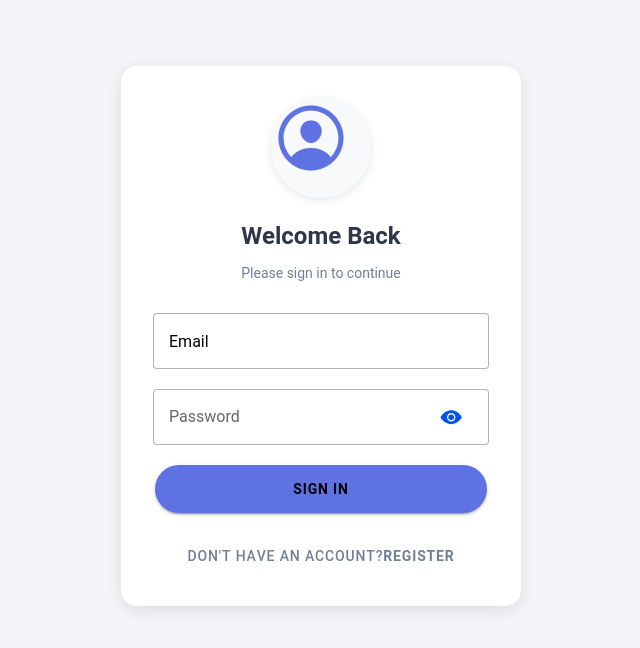
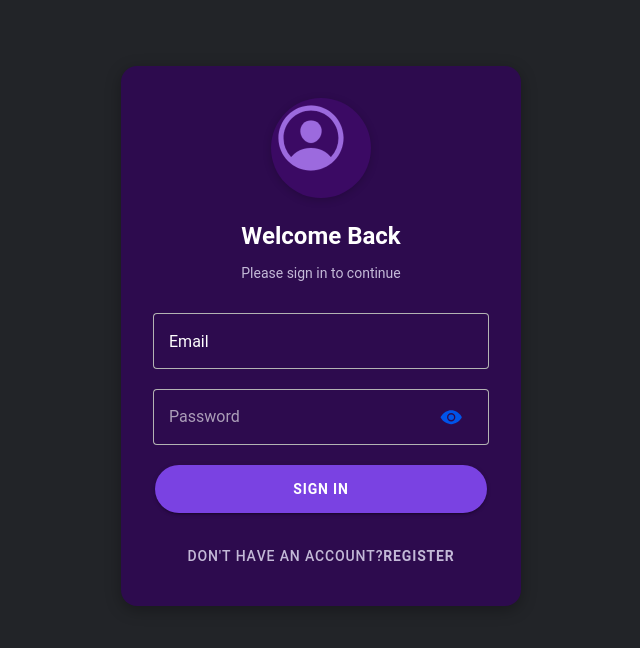
Before and after one commit to Eduardonieze/it35-lab, a React (Vite) app: page /it35-lab/app/home/feed in a window 1280 px wide. Both pictures are taken after a click on the element "LOGOUT". Shown: the top 648 px of the page, without its empty margins (319-959 px from the left). Built offline with nearby package versions, Linux system fonts and the light colour scheme.

Commit message:
changes some minor of css to make the login more interisting

```diff
--- a/src/pages/Login.tsx
+++ b/src/pages/Login.tsx
@@ -10,7 +10,7 @@ import {
   IonToast,
   useIonRouter
 } from '@ionic/react';
-import { personCircleOutline } from 'ionicons/icons'; // Changed to a more professional user icon
+import { personCircleOutline } from 'ionicons/icons';
 import { useState } from 'react';
 import { supabase } from '../utils/supabaseClient';
 
@@ -55,13 +55,13 @@ const Login: React.FC = () => {
 
   return (
     <IonPage>
-      <IonContent className="ion-padding" color="light">
+      <IonContent className="ion-padding" color="dark">
         <div className="login-container">
           <div className="login-card">
             <div className="logo-container">
               <IonAvatar className="logo-avatar">
                 <IonIcon
-                  icon={personCircleOutline}  // Changed to a more professional user icon
+                  icon={personCircleOutline}
                   className="logo-icon"
                 />
               </IonAvatar>
@@ -80,7 +80,7 @@ const Login: React.FC = () => {
                 placeholder="Enter Email"
                 value={email}
                 onIonChange={e => setEmail(e.detail.value!)}
-                style={{ '--color': '#000000' }}  // Added black text color
+                style={{ '--color': '#ffffff' }}
               />
             </div>
 
@@ -92,7 +92,7 @@ const Login: React.FC = () => {
                 placeholder="Password"
                 value={password}
                 onIonChange={e => setPassword(e.detail.value!)}
-                style={{ '--color': '#000000' }}  // Added black text color
+                style={{ '--color': '#ffffff' }}
               >
                 <IonInputPasswordToggle slot="end"></IonInputPasswordToggle>
               </IonInput>
@@ -121,10 +121,8 @@ const Login: React.FC = () => {
           </div>
         </div>
 
-        {/* Reusable AlertBox Component */}
         <AlertBox message={alertMessage} isOpen={showAlert} onClose={() => setShowAlert(false)} />
 
-        {/* IonToast for success message */}
         <IonToast
           isOpen={showToast}
           onDidDismiss={() => setShowToast(false)}
@@ -140,7 +138,6 @@ const Login: React.FC = () => {
 
 export default Login;
 
-
 const styles = `
   .login-container {
     display: flex;
@@ -154,10 +151,10 @@ const styles = `
   .login-card {
     width: 100%;
     max-width: 400px;
-    background: white;
+    background: #2d0b4e;
     border-radius: 16px;
     padding: 32px;
-    box-shadow: 0 4px 16px rgba(0, 0, 0, 0.1);
+    box-shadow: 0 4px 16px rgba(0, 0, 0, 0.3);
   }
 
   .logo-container {
@@ -169,18 +166,18 @@ const styles = `
   .logo-avatar {
     width: 100px;
     height: 100px;
-    background: #f8f9fa;
-    box-shadow: 0 2px 8px rgba(0, 0, 0, 0.1);
+    background: #3b0a64;
+    box-shadow: 0 2px 8px rgba(0, 0, 0, 0.2);
   }
 
   .logo-icon {
     font-size: 80px;
-    color: #5e72e4;
+    color: #9c6ade;
   }
 
   .login-title {
     text-align: center;
-    color: #2d3748;
+    color: #ffffff;
     margin-bottom: 8px;
     font-size: 24px;
     font-weight: 600;
@@ -188,7 +185,7 @@ const styles = `
 
   .login-subtitle {
     text-align: center;
-    color: #718096;
+    color: #c3b9d7;
     margin-bottom: 32px;
     font-size: 14px;
   }
@@ -199,20 +196,20 @@ const styles = `
 
   .custom-input {
     --border-radius: 8px;
-    --border-color: #e2e8f0;
-    --highlight-color-focused: #5e72e4;
-    --color: #000000; /* Ensures text is black */
+    --border-color: #a076cd;
+    --highlight-color-focused: #9c6ade;
+    --color: #ffffff;
   }
 
   .login-button {
-    --background: #5e72e4;
-    --background-activated: #4a5acf;
-    --background-focused: #4a5acf;
-    --background-hover: #4a5acf;
+    --background: #7a42e2;
+    --background-activated: #6935c7;
+    --background-focused: #6935c7;
+    --background-hover: #6935c7;
     margin-top: 16px;
     height: 48px;
     font-weight: 600;
-     --color: #000000;
+    --color: #ffffff;
   }
 
   .register-link {
@@ -221,12 +218,11 @@ const styles = `
   }
 
   .register-button {
-    --color: #718096;
+    --color: #c3b9d7;
     font-size: 14px;
   }
 `;
 
-// Inject styles
 const styleElement = document.createElement('style');
 styleElement.innerHTML = styles;
 document.head.appendChild(styleElement);
```
